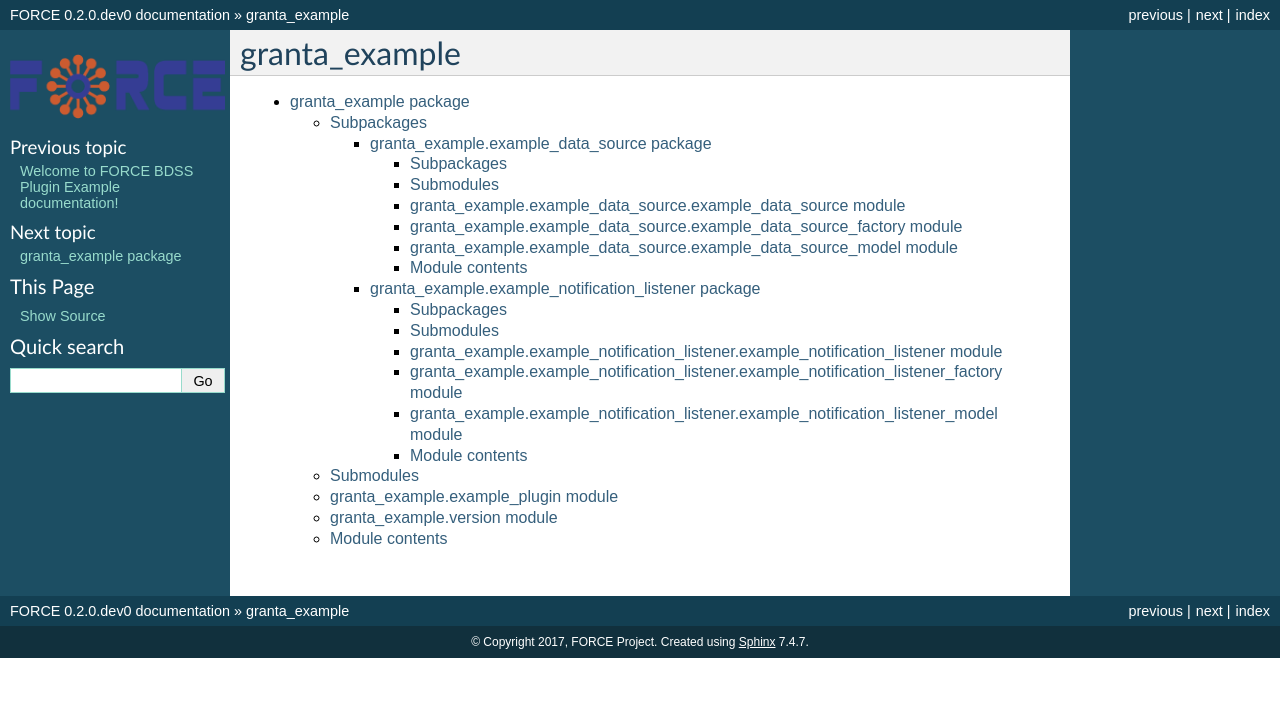
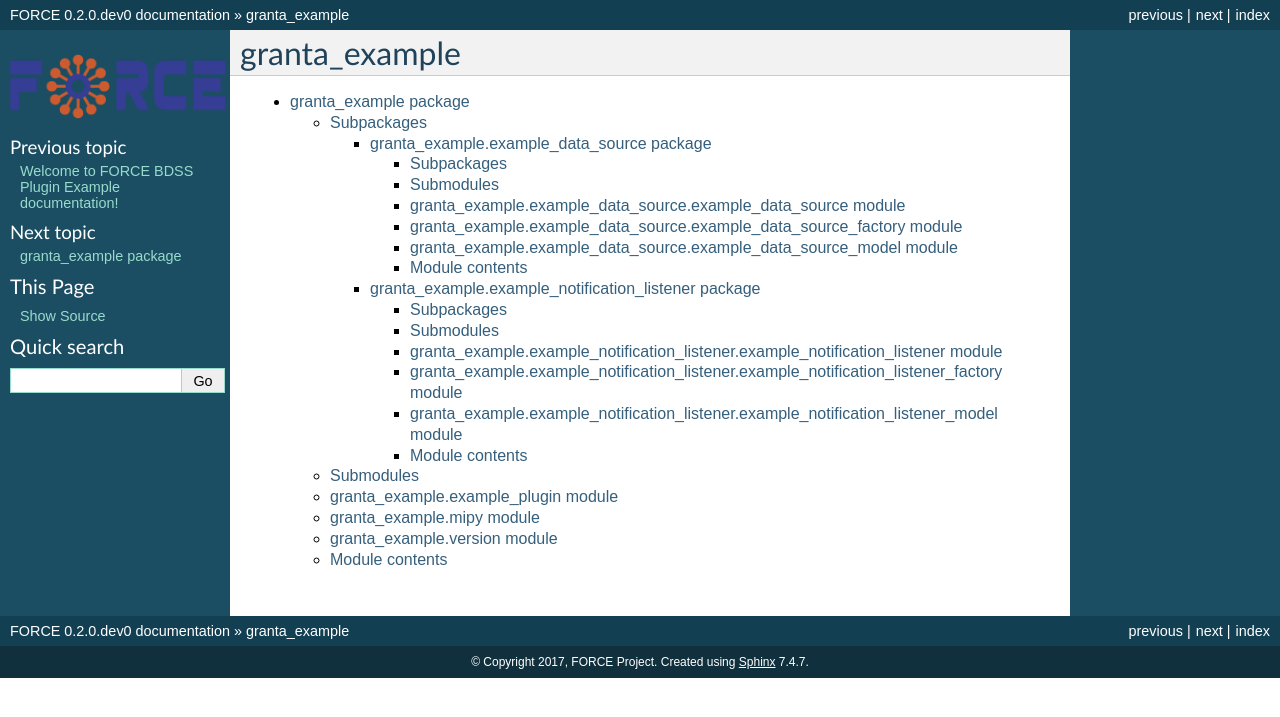
Before and after one commit to force-h2020/force-bdss-plugin-granta-example, a Sphinx documentation site: the page built from doc/source/api/modules.rst, in a window 1280 px wide. Shown: the top 717 px of the page. Built offline with Sphinx 7.4.7, drawn with Linux system fonts in a browser that asks for light colours; pages that are not in the unit, such as notebooks, are missing from menus.

Commit message:
Fixed docs

```diff
--- a/doc/source/api/granta_example.rst
+++ b/doc/source/api/granta_example.rst
@@ -8,6 +8,7 @@ Subpackages
 
     granta_example.example_data_source
     granta_example.example_notification_listener
+    granta_example.tests
 
 Submodules
 ----------
@@ -16,6 +17,14 @@ granta\_example\.example\_plugin module
 ---------------------------------------
 
 .. automodule:: granta_example.example_plugin
+    :members:
+    :undoc-members:
+    :show-inheritance:
+
+granta\_example\.mipy module
+----------------------------
+
+.. automodule:: granta_example.mipy
     :members:
     :undoc-members:
     :show-inheritance:
```
